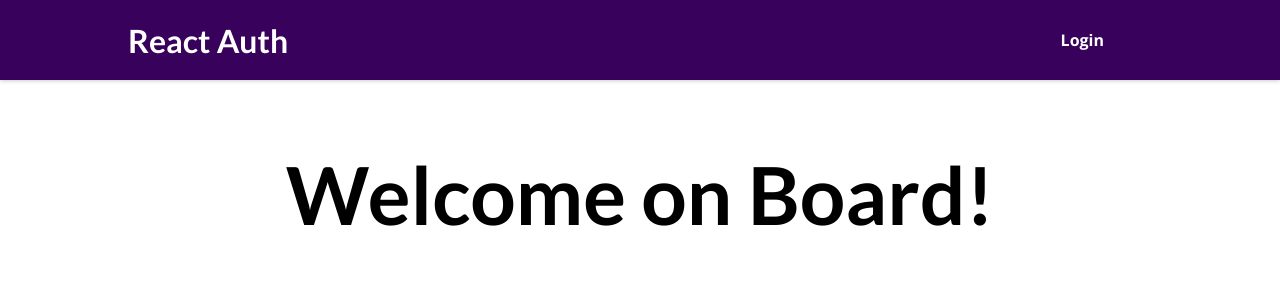
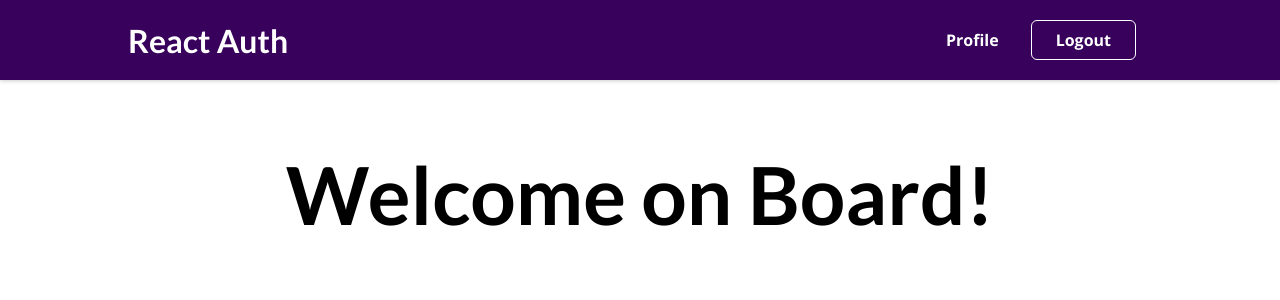
Before and after one commit to axhar-ibraheem/React-authentication, a React (Create React App) app: page / in a window 1280 px wide. Shown: the top 300 px of the page. Built offline with nearby package versions, Linux system fonts and the light colour scheme; sample sign-in values are in the browser's storage.

Commit message:
persisting the login state

```diff
--- a/src/App.js
+++ b/src/App.js
@@ -1,22 +1,32 @@
-import { Switch, Route } from 'react-router-dom';
+import { Switch, Route, Redirect } from "react-router-dom";
 
-import Layout from './components/Layout/Layout';
-import UserProfile from './components/Profile/UserProfile';
-import AuthPage from './pages/AuthPage';
-import HomePage from './pages/HomePage';
+import Layout from "./components/Layout/Layout";
+import UserProfile from "./components/Profile/UserProfile";
+import AuthPage from "./pages/AuthPage";
+import HomePage from "./pages/HomePage";
+import AuthContext from "./store/authContxt";
+
+import React, { useContext } from "react";
 
 function App() {
+  const ctx = useContext(AuthContext);
   return (
     <Layout>
       <Switch>
-        <Route path='/' exact>
+        <Route path="/" exact>
           <HomePage />
         </Route>
-        <Route path='/auth'>
-          <AuthPage />
+        {!ctx.isLoggedIn && (
+          <Route path="/auth">
+            <AuthPage />
+          </Route>
+        )}
+        <Route path="/profile">
+          {ctx.isLoggedIn && <UserProfile />}
+          {!ctx.isLoggedIn && <Redirect to="/auth" />}
         </Route>
-        <Route path='/profile'>
-          <UserProfile />
+        <Route path="*">
+          <Redirect to="/" />
         </Route>
       </Switch>
     </Layout>
--- a/src/store/authContxtProvider.js
+++ b/src/store/authContxtProvider.js
@@ -2,15 +2,18 @@ import React, { useState } from "react";
 import AuthContext from "./authContxt";
 
 const AuthContextProvider = (props) => {
-  const [token, setToken] = useState("");
+  const initialToken = localStorage.getItem("token");
+  const [token, setToken] = useState(initialToken);
 
-  const isLoggedIn = token.length > 0;
+  const isLoggedIn = !!token;
   const loginHandler = (token) => {
+    localStorage.setItem("token", token);
     setToken(token);
   };
 
   const logoutHandler = () => {
     setToken("");
+    localStorage.removeItem("token");
   };
 
   const context = {
```
